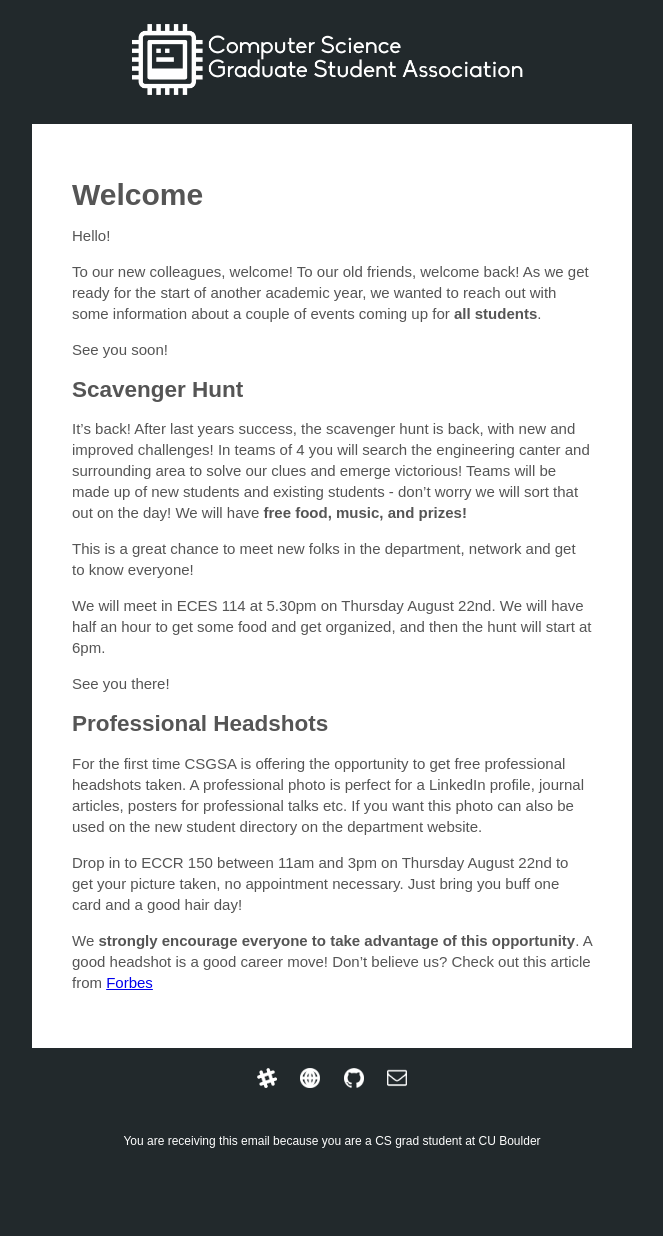
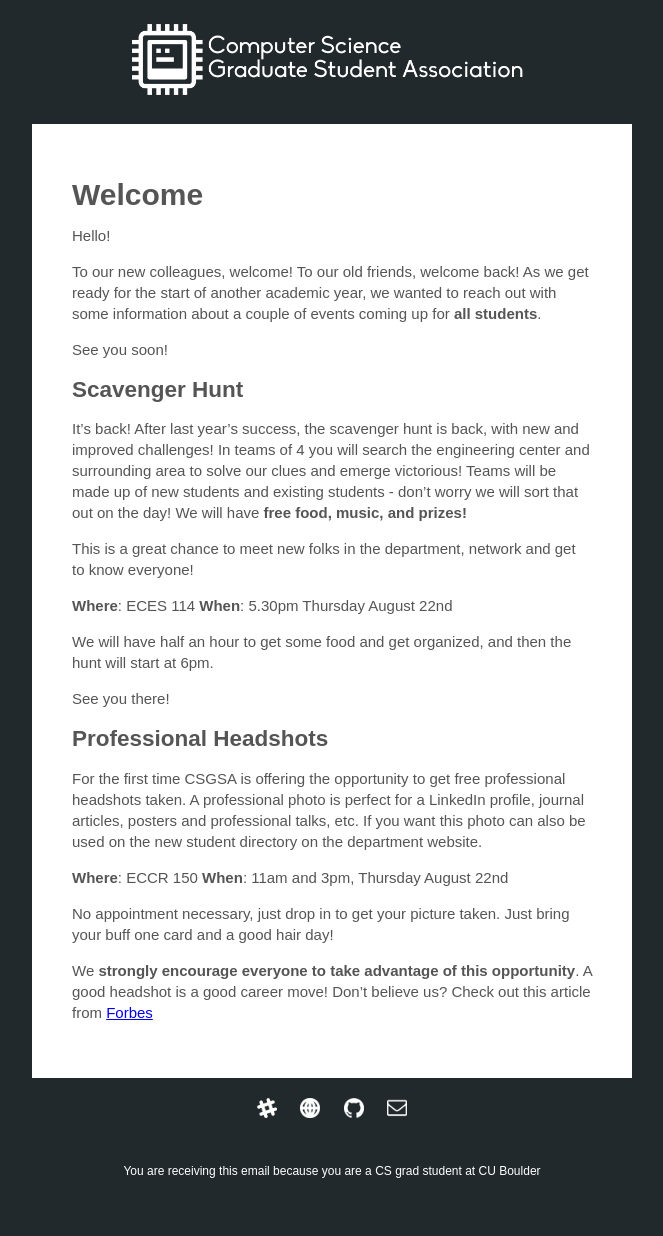
Before and after one commit to casassg/events-landing, a Jekyll site: the page built from _newsletters/2019-08-13-Fall-2019.md, in a window 1280 px wide. Shown: the whole page, without its empty margins (308-971 px from the left). Built offline with Jekyll 4.4.1, drawn with Linux system fonts in a browser that asks for light colours; before the commit the page ends 1206 px from its top, so only the background shows below that.

Commit message:
Update 2019-08-13-Fall-2019.md
Updates to messaging

```diff
--- a/_newsletters/2019-08-13-Fall-2019.md
+++ b/_newsletters/2019-08-13-Fall-2019.md
@@ -12,17 +12,23 @@ To our new colleagues, welcome! To our old friends, welcome back! As we get read
 See you soon!
 
 ## Scavenger Hunt
-It's back! After last years success, the scavenger hunt is back, with new and improved challenges! In teams of 4 you will search the engineering canter and surrounding area to solve our clues and emerge victorious! Teams will be made up of new students and existing students - don't worry we will sort that out on the day! We will have **free food, music, and prizes!**
+It's back! After last year's success, the scavenger hunt is back, with new and improved challenges! In teams of 4 you will search the engineering center and surrounding area to solve our clues and emerge victorious! Teams will be made up of new students and existing students - don't worry we will sort that out on the day! We will have **free food, music, and prizes!**
 
 This is a great chance to meet new folks in the department, network and get to know everyone!
 
-We will meet in ECES 114 at 5.30pm on Thursday August 22nd. We will have half an hour to get some food and get organized, and then the hunt will start at 6pm.
+**Where**: ECES 114
+**When**: 5.30pm Thursday August 22nd
+
+We will have half an hour to get some food and get organized, and then the hunt will start at 6pm.
 
 See you there!
 
 ## Professional Headshots
-For the first time CSGSA is offering the opportunity to get free professional headshots taken. A professional photo is perfect for a LinkedIn profile, journal articles, posters for professional talks etc. If you want this photo can also be used on the new student directory on the department website.
+For the first time CSGSA is offering the opportunity to get free professional headshots taken. A professional photo is perfect for a LinkedIn profile, journal articles, posters and professional talks, etc. If you want this photo can also be used on the new student directory on the department website.
 
-Drop in to ECCR 150 between 11am and 3pm on Thursday August 22nd to get your picture taken, no appointment necessary. Just bring you buff one card and a good hair day!
+**Where**: ECCR 150
+**When**: 11am and 3pm, Thursday August 22nd
+
+No appointment necessary, just drop in to get your picture taken. Just bring your buff one card and a good hair day!
 
 We **strongly encourage everyone to take advantage of this opportunity**. A good headshot is a good career move! Don't believe us? Check out this article from [Forbes](https://www.forbes.com/sites/williamarruda/2018/09/05/the-best-linkedin-headshots-and-how-to-create-yours/#690dde06d2fa)
```
